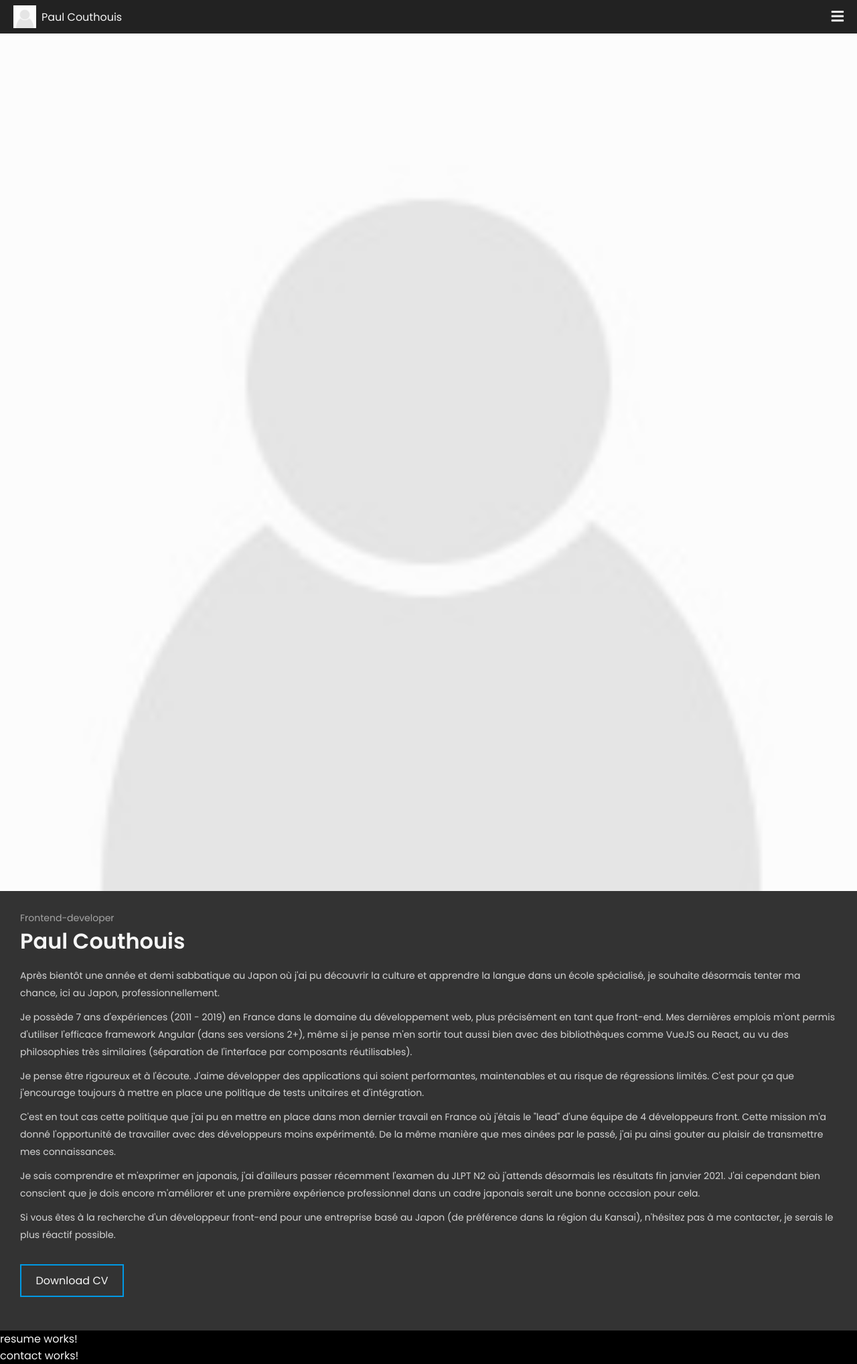
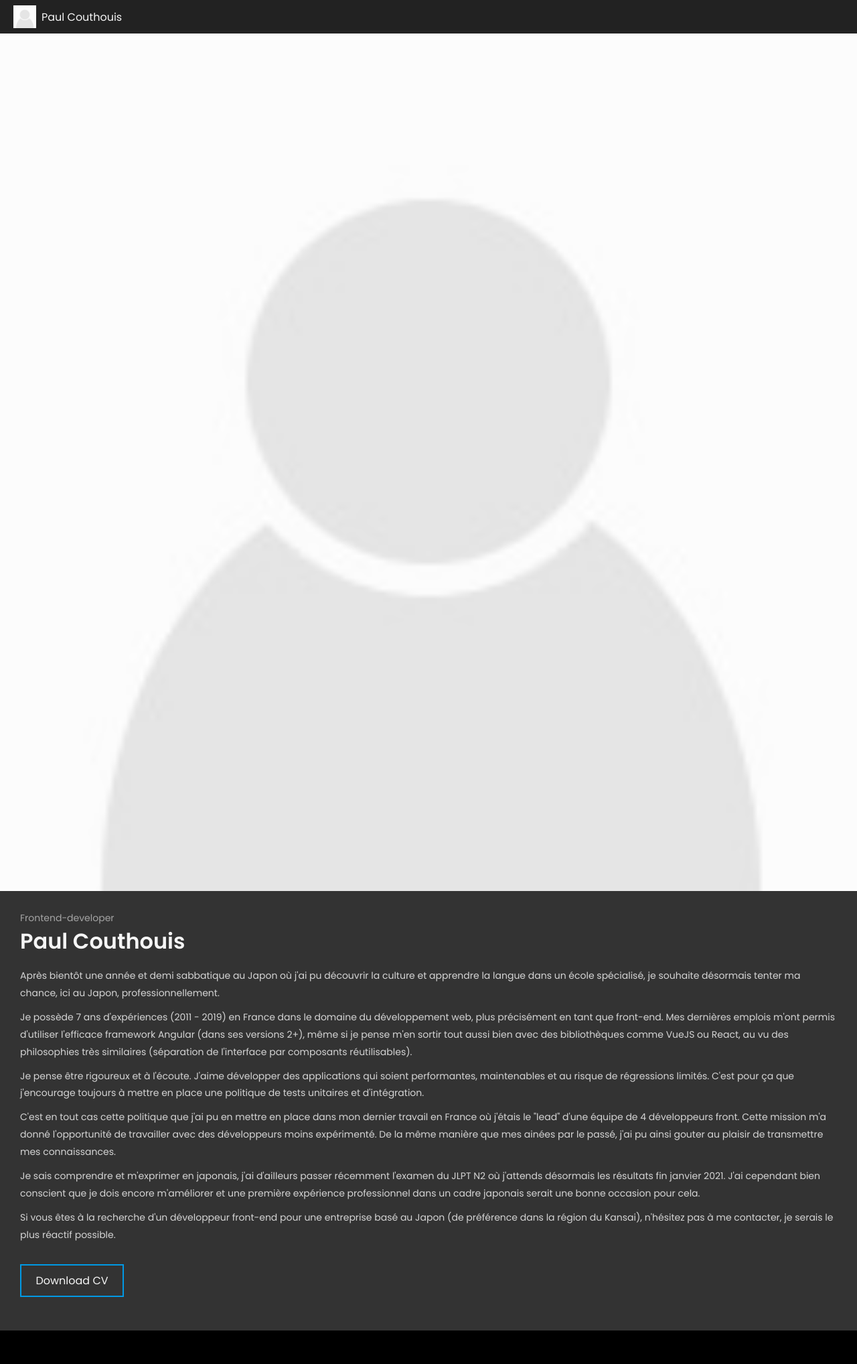
Before and after one commit to PaulCouthouis/pol, an Angular app: page / in a window 1280 px wide. Shown: the whole page at 67% size. After the commit the page ends 1986 px from the top, so only its background shows below. Built offline with nearby package versions, Linux system fonts and the light colour scheme.

Commit message:
feat : hide element because change strategy

```diff
--- a/src/app/main/contact/contact.component.html
+++ /dev/null
@@ -1 +0,0 @@
-<p>contact works!</p>
--- a/src/app/main/contact/contact.component.ts
+++ /dev/null
@@ -1,15 +0,0 @@
-import { Component, OnInit } from '@angular/core';
-
-@Component({
-  selector: 'pol-contact',
-  templateUrl: './contact.component.html',
-  styleUrls: ['./contact.component.scss']
-})
-export class ContactComponent implements OnInit {
-
-  constructor() { }
-
-  ngOnInit(): void {
-  }
-
-}
--- a/src/app/main/main.component.html
+++ b/src/app/main/main.component.html
@@ -1,3 +1 @@
 <pol-about-me></pol-about-me>
-<pol-resume></pol-resume>
-<pol-contact></pol-contact>
--- a/src/app/main/resume/resume.component.html
+++ /dev/null
@@ -1 +0,0 @@
-<p>resume works!</p>
--- a/src/app/main/resume/resume.component.ts
+++ /dev/null
@@ -1,15 +0,0 @@
-import { Component, OnInit } from '@angular/core';
-
-@Component({
-  selector: 'pol-resume',
-  templateUrl: './resume.component.html',
-  styleUrls: ['./resume.component.scss']
-})
-export class ResumeComponent implements OnInit {
-
-  constructor() { }
-
-  ngOnInit(): void {
-  }
-
-}
--- a/src/app/mobile-header/mobile-header.component.html
+++ b/src/app/mobile-header/mobile-header.component.html
@@ -4,6 +4,6 @@
     {{ name }}
   </p>
 </div>
-<div>
+<!-- <div>
   <i class="fa fa-bars"></i>
-</div>
+</div> -->
--- a/src/app/mobile-header/mobile-header.component.scss
+++ b/src/app/mobile-header/mobile-header.component.scss
@@ -20,13 +20,13 @@
     }
   }
 
-  > div:nth-child(2) {
-    display: flex;
-    justify-content: center;
+  // > div:nth-child(2) {
+  //   display: flex;
+  //   justify-content: center;
 
-    i {
-      font-size: 21px;
-      line-height: 50px;
-    }
-  }
+  //   i {
+  //     font-size: 21px;
+  //     line-height: 50px;
+  //   }
+  // }
 }
```
Also changed, not shown: src/app/app.module.ts (+3 -10 lines), src/app/main/contact/contact.component.scss (deleted), src/app/main/resume/resume.component.scss (deleted), 2 other files (tests, documents, lock files or other folders).
